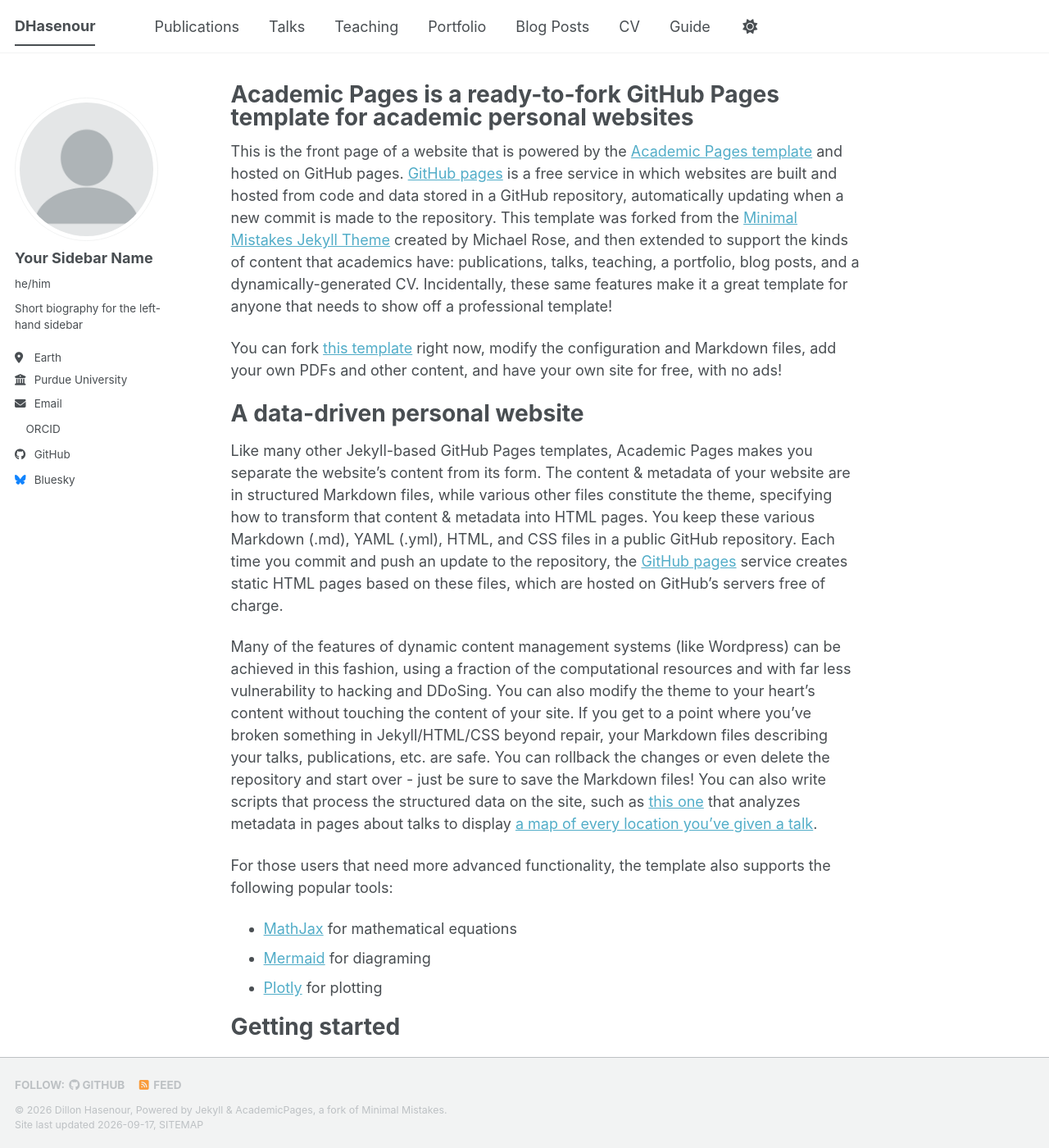
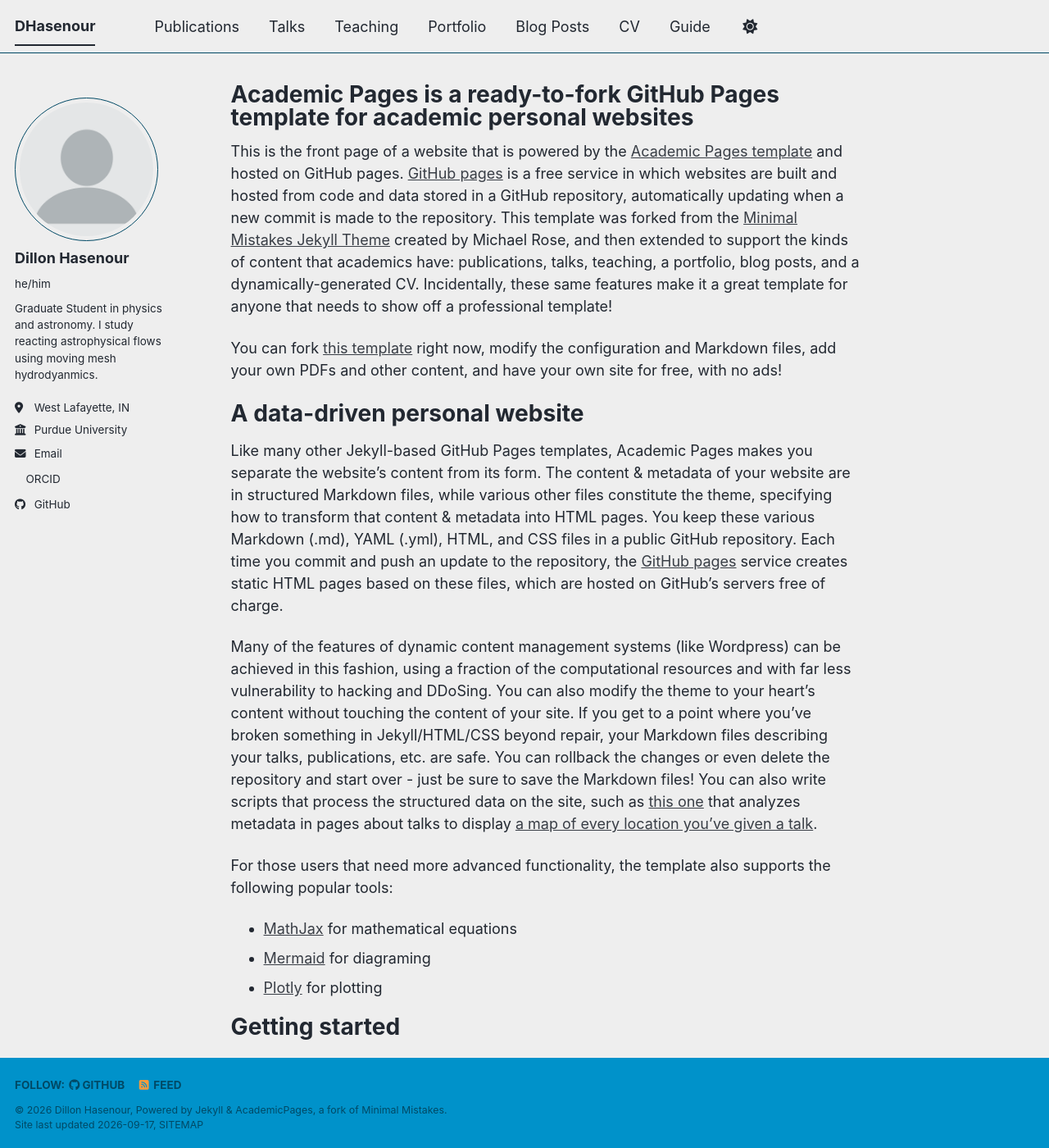
Before and after one commit to DHasenour/DHasenour.github.io, a Jekyll site: the page built from _pages/about.md, in a window 1280 px wide and 1400 px high. Shown: the whole window at 82% size. Built offline with Jekyll 4.4.1, drawn with Linux system fonts in a browser that asks for light colours; a style sheet for code colours, icons or effects is not loaded.

Commit message:
Update _config.yml

```diff
--- a/_config.yml
+++ b/_config.yml
@@ -8,7 +8,7 @@
 
 # Basic Site Settings
 locale                   : "en-US"
-site_theme               : "default" # The available themes options are "default", "air", "sunrise", "mint", "dirt" and "contrast"
+site_theme               : "air" # The available themes options are "default", "air", "sunrise", "mint", "dirt" and "contrast"
 title                    : "DHasenour"
 title_separator          : "-"
 name                     : &name "Dillon Hasenour"
@@ -24,10 +24,10 @@ repository               : "DHasenour/DHasenour.github.io"
 author:
   # Biographic information
   avatar           : "profile.png"
-  name             : "Your Sidebar Name"
+  name             : "Dillon Hasenour"
   pronouns         : "he/him"
-  bio              : "Short biography for the left-hand sidebar"
-  location         : "Earth"
+  bio              : "Graduate Student in physics and astronomy. I study reacting astrophysical flows using moving mesh hydrodyanmics."
+  location         : "West Lafayette, IN"
   employer         : "Purdue University"
   uri              : # URL
   email            : "dhasenou@purdue.edu"
@@ -51,13 +51,13 @@ author:
   bitbucket        : # Username - Update with your username on the site
   codepen          : # Username
   dribbble         : # Username
-  github           : "academicpages"
+  github           : "DHasenour"
   kaggle           : # Username
   stackoverflow    : # User number or user number and name (i.e., use "1" or "1/jeff-atwood")
 
   # Social media
   artstation       : # Username
-  bluesky          : "bsky.app" # Replace this with you Bluesky username
+  bluesky          : # "bsky.app" # Replace this with you Bluesky username
   facebook         : # Username
   flickr           : # Username
   foursquare       : # Username
```
